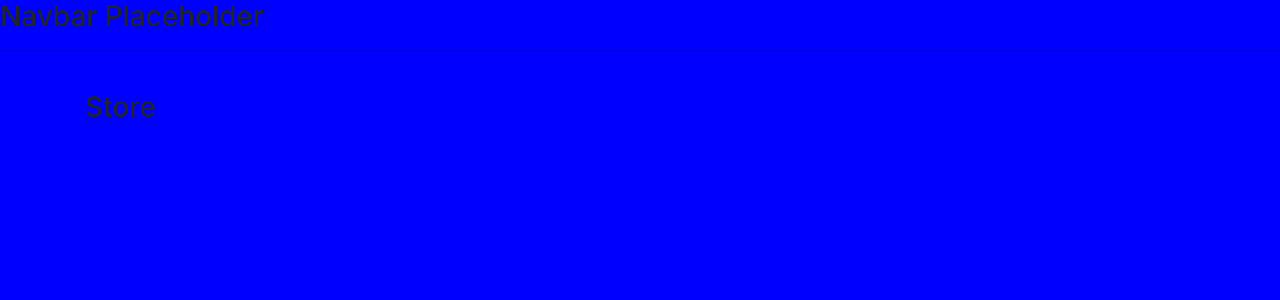
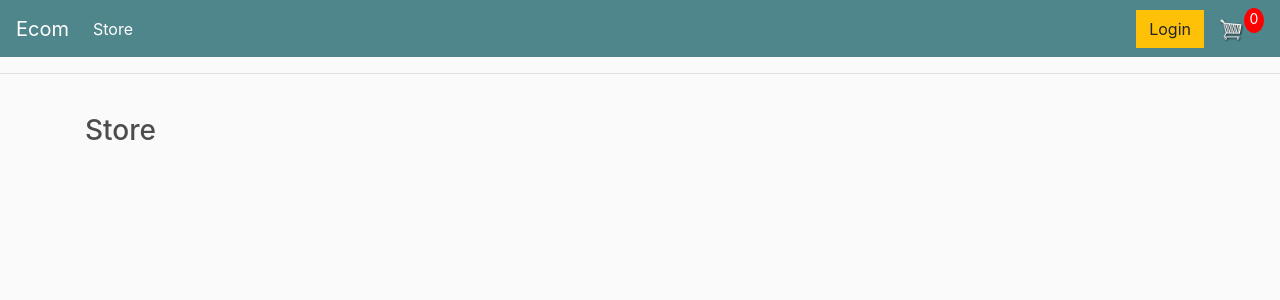
Before and after one commit to DumilaniKonyani/ecommerce, a Django app: page / in a window 1280 px wide. Shown: the top 300 px of the page. Run offline with Django 5.2, Linux system fonts and the light colour scheme; some libraries are stand-ins or nearby versions.

Commit message:
Added Navbar and edited main.css

```diff
--- a/static/css/main.css
+++ b/static/css/main.css
@@ -1,3 +1,99 @@
 body{
-background-color: blue;
+	background-color: hsl(0, 0%, 98%);
 }
+
+h1,h2,h3,h4,h5,h6{
+	color:hsl(0, 0%, 30%);
+}
+
+.box-element{
+	box-shadow:hsl(0, 0%, 80%) 0 0 16px;
+	background-color: #fff;
+	border-radius: 4px;
+	padding: 10px;
+}
+
+.thumbnail{
+	width: 100%;
+	height: 200px;
+	-webkit-box-shadow: -1px -3px 5px -2px rgba(214,214,214,1);
+    -moz-box-shadow: -1px -3px 5px -2px rgba(214,214,214,1);
+    box-shadow: -1px -3px 5px -2px rgba(214,214,214,1);
+}
+
+.product{
+	border-radius: 0 0 4px 4px;
+}
+
+.bg-dark{
+	background-color: #4f868c!important;
+}
+
+#cart-icon{
+	width:25px;
+	display: inline-block;
+	margin-left: 15px;
+}
+
+#cart-total{
+	display: block;
+	text-align: center;
+	color:#fff;
+	background-color: red;
+	width: 20px;
+	height: 25px;
+	border-radius: 50%;
+	font-size: 14px;
+}
+
+.col-lg-4, .col-lg-6, .col-lg-8, .col-lg-12{
+	margin-top: 10px;
+}
+
+.btn{
+	border-radius: 0;
+}
+
+.row-image{
+	width: 100px;
+}
+
+.form-field{
+	width:250px;
+	display: inline-block;
+	padding: 5px;
+}
+
+.cart-row{
+	display: flex;
+    align-items: flex-stretch;
+    padding-bottom: 10px;
+    margin-bottom: 10px;
+    border-bottom: 1px solid #ececec;
+
+}
+
+.quantity{
+	display: inline-block;
+	font-weight: 700;
+	padding-right:10px;
+
+
+}
+
+.chg-quantity{
+	width: 12px;
+	cursor: pointer;
+	display: block;
+	margin-top: 5px;
+	transition:.1s;
+}
+
+.chg-quantity:hover{
+	opacity: .6;
+}
+
+
+.hidden{
+	display: none!important;
+}
--- a/store/templates/store/main.html
+++ b/store/templates/store/main.html
@@ -12,7 +12,30 @@
 
 </head>
 <body>
-<h3>Navbar Placeholder</h3>
+<nav class="navbar navbar-expand-lg navbar-dark bg-dark">
+  <a class="navbar-brand" href="{% url 'store' %}">Ecom</a>
+  <button class="navbar-toggler" type="button" data-toggle="collapse" data-target="#navbarSupportedContent" aria-controls="navbarSupportedContent" aria-expanded="false" aria-label="Toggle navigation">
+    <span class="navbar-toggler-icon"></span>
+  </button>
+
+  <div class="collapse navbar-collapse" id="navbarSupportedContent">
+    <ul class="navbar-nav mr-auto">
+      <li class="nav-item active">
+        <a class="nav-link" href="{% url 'store' %}">Store <span class="sr-only">(current)</span></a>
+      </li>
+
+    </ul>
+    <div class="form-inline my-2 my-lg-0">
+     	<a href="#"class="btn btn-warning">Login</a>
+
+     	<a href="{% url 'cart' %}">
+    		<img  id="cart-icon" src="{% static 'images/cart.png' %}">
+    	</a>
+    	<p id="cart-total">0</p>
+
+    </div>
+  </div>
+</nav>
         <hr>
 
          <div class="container">
```
